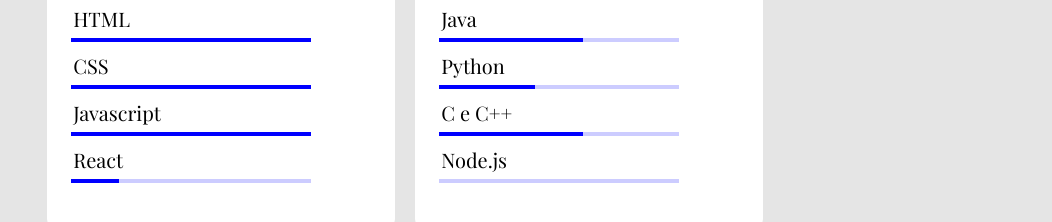
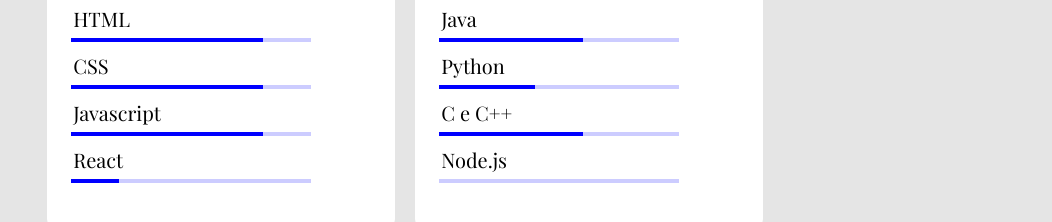
Before and after one commit to EvaristoGabriel/Portifolio, a plain HTML site: page index.html in a window 1280 px wide. Shown: the part 319-541 px from the top of the page, 228-1280 px from the left. Drawn offline with nearby package versions, Linux system fonts and the light colour scheme.

Commit message:
Atualizando habilidades

```diff
--- a/index.html
+++ b/index.html
@@ -117,7 +117,7 @@
                                 <div class="barra"></div>
                                 <div class="barra"></div>
                                 <div class="barra"></div>
-                                <div class="barra"></div>
+                                <div class="barra in"></div>
                             </div>
                         </li>
                         <li>
@@ -127,7 +127,7 @@
                                 <div class="barra"></div>
                                 <div class="barra"></div>
                                 <div class="barra"></div>
-                                <div class="barra"></div>
+                                <div class="barra in"></div>
                             </div>
                         </li>
                         <li>
@@ -137,7 +137,7 @@
                                 <div class="barra"></div>
                                 <div class="barra"></div>
                                 <div class="barra"></div>
-                                <div class="barra"></div>
+                                <div class="barra in"></div>
                             </div>
                         </li>
                         <li>
```
